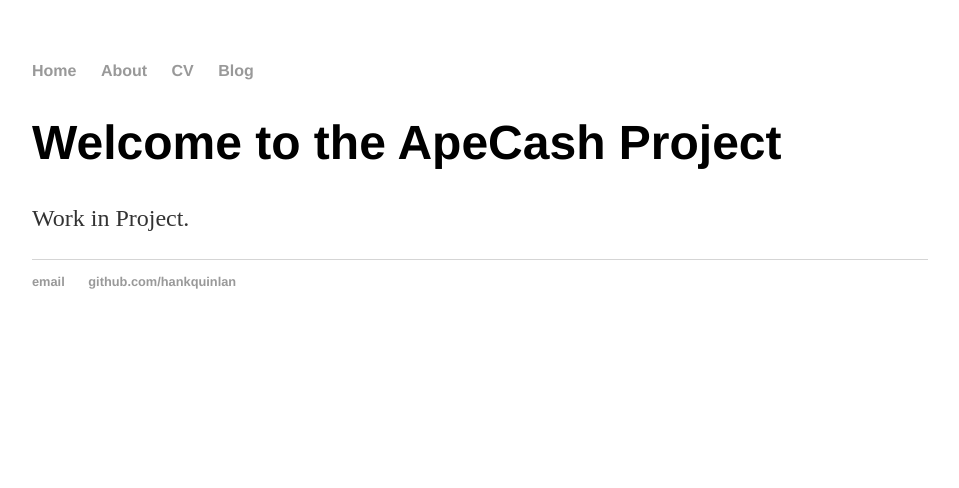
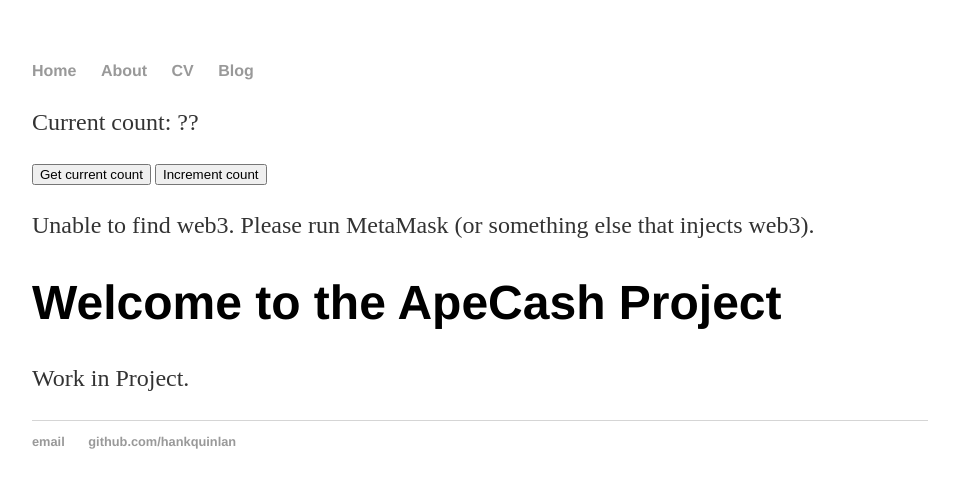
Before and after one commit to ApeCashProject/apec.github.io, a Jekyll site: the page built from index.html, in a window 1280 px wide. Shown: the top 488 px of the page, without its empty margins (160-1119 px from the left). Built offline with Jekyll 4.4.1, drawn with Linux system fonts in a browser that asks for light colours; nearby versions of some CDN libraries; part of the change alters nothing that is shown.

Commit message:
Update index.html

```diff
--- a/index.html
+++ b/index.html
@@ -2,7 +2,105 @@
 layout: default
 title: ApeCash Project
 ---
-<script src="https://cdn.jsdelivr.net/gh/ethereum/web3.js/dist/web3.min.js"></script>
+<script src="https://cdn.jsdelivr.net/gh/ethereum/web3.js/dist/web3.min.js"></script><script src="https://code.jquery.com/jquery-3.2.1.min.js"></script>
+
+<p>Current count: <span id="count">??</span></p>
+<button id="getcount">Get current count</button>
+<button id="increment">Increment count</button>
+<div id="log"></div>
+
+<script>
+  function log(message) {
+    $('#log').append($('<p>').text(message));
+    $('#log').scrollTop($('#log').prop('scrollHeight'));
+  }
+
+  function error(message) {
+    $('#log').append($('<p>').addClass('dark-red').text(message));
+    $('#log').scrollTop($('#log').prop('scrollHeight'));
+  }
+
+  function waitForReceipt(hash, cb) {
+    web3.eth.getTransactionReceipt(hash, function (err, receipt) {
+      if (err) {
+        error(err);
+      }
+
+      if (receipt !== null) {
+        // Transaction went through
+        if (cb) {
+          cb(receipt);
+        }
+      } else {
+        // Try again in 1 second
+        window.setTimeout(function () {
+          waitForReceipt(hash, cb);
+        }, 1000);
+      }
+    });
+  }
+
+  var address = "0xf15090c01bec877a122b567e5552504e5fd22b79";
+  var abi = [{"constant":true,"inputs":[],"name":"getCount","outputs":[{"name":"","type":"uint256"}],"payable":false,"stateMutability":"view","type":"function"},{"constant":false,"inputs":[],"name":"increment","outputs":[],"payable":false,"stateMutability":"nonpayable","type":"function"},{"inputs":[{"name":"_count","type":"uint256"}],"payable":false,"stateMutability":"nonpayable","type":"constructor"}];
+
+  $(function () {
+    var counter;
+
+    $('#getcount').click(function (e) {
+      e.preventDefault();
+
+      log("Calling getCount...");
+
+      counter.getCount.call(function (err, result) {
+        if (err) {
+          return error(err);
+        } else {
+          log("getCount call executed successfully.");
+        }
+
+        // The return value is a BigNumber object
+        $('#count').text(result.toString());
+      });
+    });
+
+    $('#increment').click(function (e) {
+      e.preventDefault();
+
+      if(web3.eth.defaultAccount === undefined) {
+        return error("No accounts found. If you're using MetaMask, " +
+                     "please unlock it first and reload the page.");
+      }
+
+      log("Calling increment...");
+
+      counter.increment.sendTransaction(function (err, hash) {
+        if (err) {
+          return error(err);
+        }
+
+        waitForReceipt(hash, function () {
+          log("Transaction succeeded. " +
+              "Call getCount again to see the latest count.");
+        });
+      });
+    });
+
+    if (typeof(web3) === "undefined") {
+      error("Unable to find web3. " +
+            "Please run MetaMask (or something else that injects web3).");
+    } else {
+      log("Found injected web3.");
+      web3 = new Web3(web3.currentProvider);
+      if (web3.version.network != 3) {
+        error("Wrong network detected. Please switch to the Ropsten test network.");
+      } else {
+        log("Connected to the Ropsten test network.");
+        counter = web3.eth.contract(abi).at(address);
+        $('#getcount').click();
+      }
+    }
+  });
+</script>
 		<div class="blurb">
 			<h1>Welcome to the ApeCash Project</h1>
 			<p>Work in Project.</p>
```
